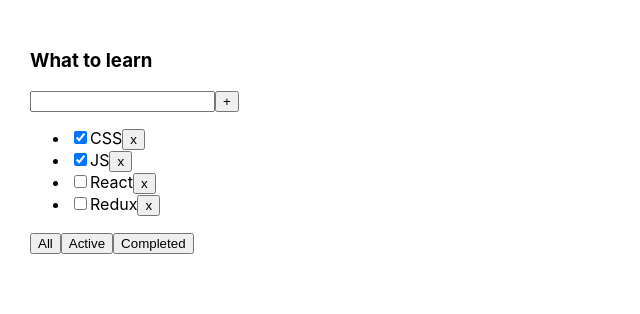
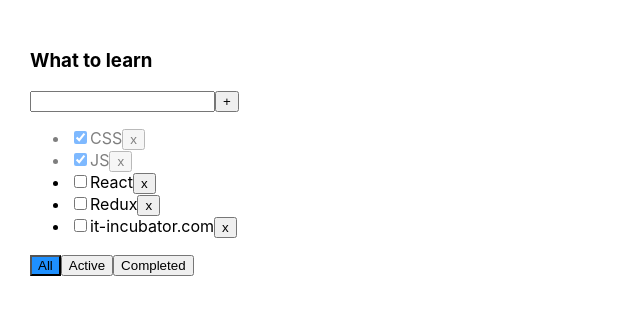
Before and after one commit to Almaz312/Todo-list-47, a React (Create React App) app: page / in a window 1280 px wide. Shown: the top 314 px of the page, without its empty margins (0-640 px from the left). Built offline with nearby package versions, Linux system fonts and the light colour scheme.

Commit message:
add files

```diff
--- a/src/App.css
+++ b/src/App.css
@@ -6,3 +6,16 @@
 .App > div {
   margin-right: 50px;
 }
+.error {
+  border: 1px solid red;
+}
+
+.error-massage {
+  color: red;
+}
+.active-filter {
+  background: dodgerblue;
+}
+.is-done {
+  opacity: 0.5;
+}
--- a/src/App.tsx
+++ b/src/App.tsx
@@ -12,6 +12,7 @@ function App() {
         {id: v1(), title: "JS", isDone: true},
         {id: v1(), title: "React", isDone: false},
         {id: v1(), title: "Redux", isDone: false},
+        {id: v1(), title: "it-incubator.com", isDone: false},
     ]);
 
     console.log(tasks)
@@ -33,6 +34,14 @@ function App() {
         setTasks(newTasks)
     }
 
+    function changeStatus(taskId: string, isDone: boolean) {
+        let task = tasks.find(t => t.id === taskId)
+        if (task) {
+            task.isDone = isDone;
+        }
+        setTasks([...tasks])
+    }
+
     function changeFilter(value: FilterValueType) {
         setFilter(value);
     };
@@ -52,6 +61,8 @@ function App() {
                       removeTask={removeTask}
                       changeFilter={changeFilter}
                       addTask={addTask}
+                      changeTaskStatus={changeStatus}
+                      filter={filter}
             />
         </div>
     );
--- a/src/Todolist.tsx
+++ b/src/Todolist.tsx
@@ -13,23 +13,37 @@ type PropsType = {
     removeTask: (id: string) => void;
     changeFilter: (value: FilterValueType) => void;
     addTask: (title: string) => void;
+    changeTaskStatus: (taskId: string, isDone: boolean) => void;
+    filter: FilterValueType;
 }
 
 export function Todolist(props: PropsType) {
+
     const [newTaskTitle, setNewTaskTitle] = useState("");
+
+    const [error, setError] = useState<string | null>(null);
+
     const onNewTitleChangeHandler = (e: ChangeEvent<HTMLInputElement>) => {
         setNewTaskTitle(e.currentTarget.value)
     };
+
     const onKeyPressHandler = (e: KeyboardEvent<HTMLInputElement>) => {
+        setError(null);
         if (e.charCode === 13) {
             props.addTask(newTaskTitle)
             setNewTaskTitle("")
         }
     };
+
     const addTask = () => {
-        props.addTask(newTaskTitle)
-        setNewTaskTitle("");
+        if (newTaskTitle.trim() !== "") {
+            props.addTask(newTaskTitle.trim())
+            setNewTaskTitle("");
+        } else {
+            setError("Title is required")
+        }
     };
+
     const onAllClickHandler = () => props.changeFilter("all");
     const onActiveClickHandler = () => props.changeFilter("active");
     const onCompletedClickHandler = () => props.changeFilter("completed");
@@ -41,14 +55,24 @@ export function Todolist(props: PropsType) {
                 <input
                     value={newTaskTitle}
                     onChange={onNewTitleChangeHandler}
-                    onKeyPress={onKeyPressHandler}/>
+                    onKeyPress={onKeyPressHandler}
+                    className={error ? "error" : ""}
+                />
                 <button onClick={addTask}>+</button>
+                {error && <div className="error-massage">{error}</div>}
             </div>
             <ul>
                 {
                     props.tasks.map(t => {
                         const onRemoveHandler = () => props.removeTask(t.id)
-                        return <li><input type="checkbox" checked={t.isDone}/>
+                        const onChangeHandler = (e: ChangeEvent<HTMLInputElement>) => {
+                            props.changeTaskStatus(t.id, e.currentTarget.checked)
+                        }
+                        return <li key={t.id} className={t.isDone ? "is-done" : ""}>
+                            <input
+                            type="checkbox"
+                            onChange={onChangeHandler}
+                            checked={t.isDone}/>
                             <span>{t.title}</span>
                             <button onClick={onRemoveHandler}>x
                             </button>
@@ -58,9 +82,18 @@ export function Todolist(props: PropsType) {
             </ul>
 
             <div>
-                <button onClick={onAllClickHandler}>All</button>
-                <button onClick={onActiveClickHandler}>Active</button>
-                <button onClick={onCompletedClickHandler}>Completed</button>
+                <button
+                    className={props.filter === "all" ? "active-filter" : ""}
+                    onClick={onAllClickHandler}>All
+                </button>
+                <button
+                    className={props.filter === "active" ? "active-filter" : ""}
+                    onClick={onActiveClickHandler}>Active
+                </button>
+                <button
+                    className={props.filter === "completed" ? "active-filter" : ""}
+                    onClick={onCompletedClickHandler}>Completed
+                </button>
             </div>
         </div>
     );
```
